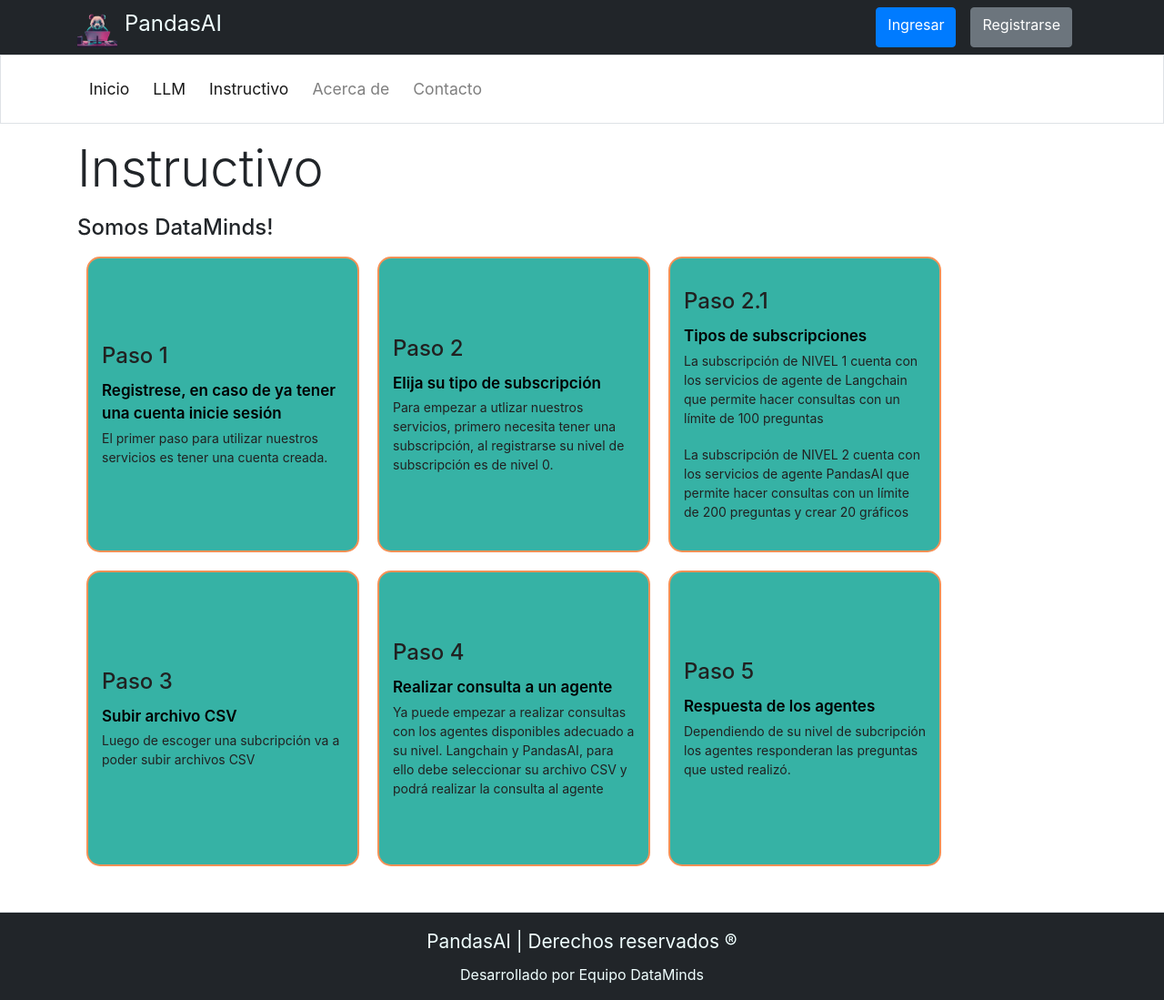
After one commit to Kaaydenn/PandasAI2, a Django app: template sitio/templates/sitio/Instructivo/instructivo.html in a window 1280 px wide. The commit adds this page. Shown: the whole page at 91% size. Run offline with Django 3.2, Linux system fonts and the light colour scheme; the template is opened without the code that fills it, so the values that code supplies are empty; some libraries are stand-ins or nearby versions.

Commit message:
instructivo

```diff
--- /dev/null
+++ b/sitio/templates/sitio/Instructivo/instructivo.html
@@ -0,0 +1,267 @@
+{% extends "sitio/layout.html" %}
+
+{% block content %}
+<style>
+    .card {
+  width: 300px;
+  height: 325px;
+  background: #36B2A5;
+  border-radius: 15px;
+  overflow: hidden;
+  display: flex;
+  flex-direction: column;
+  justify-content: center;
+  position: relative;
+  color: #212121;
+  border: 2px solid #F69156;
+  transition: all .5s ease;
+  margin: 10px;
+}
+
+.icons {
+  display: flex;
+  flex-direction: row;
+  gap: 5px;
+  position: absolute;
+  right: 15px;
+  top: 15px;
+  transition: opacity 0.5s ease;
+  opacity: 0;
+}
+
+
+
+.save {
+  background: #eb4b38;
+  color: white;
+  border: none;
+  border-radius: 5px;
+}
+
+.see-more {
+  background: #ab4b38;
+  border: none;
+  border-radius: 5px;
+  color: white;
+}
+
+.save, .see-more {
+  display: flex;
+  flex-direction: row;
+  justify-content: center;
+  gap: 5px;
+  padding: 5px;
+}
+
+.save__icon, .see-more__icon {
+  width: 15px;
+  fill: white;
+}
+
+.card__info {
+  display: flex;
+  flex-direction: column;
+  flex-grow: 1;
+  justify-content: center;
+  padding: 15px;
+  gap: 3px;
+}
+
+.page {
+  font-size: 13px;
+  font-weight: 100;
+}
+
+.title {
+  text-decoration: none;
+  font-weight: 600;
+  font-size: 17px;
+  color: black;
+}
+
+.content {
+  font-size: 14px;
+}
+
+.card:hover {
+  box-shadow: 5px 5px 10px 0px #ab4b3866;
+}
+
+.card:hover .icons {
+  z-index: 1;
+  opacity: 1;
+}
+
+.card:hover .image {
+  filter: brightness(.8);
+}
+
+.card:hover .title {
+  color: #F69156;
+}
+</style>
+<section class="row mt-3">
+
+    <!-- Titulo -->
+    <div class="col-12 mb-4 text-center text-center text-md-left">
+        <h3 class="display-4">Instructivo</h3>
+        <h4 class="h4 mt-3">Somos DataMinds!</h4>
+        <section class="container">
+            <div class ="row">
+                <div class="card">
+                    <div class="icons">
+
+                       <svg viewBox="0 0 20 20" class="see-more__icon">
+                                             <path d="M3.936,7.979c-1.116,0-2.021,0.905-2.021,2.021s0.905,2.021,2.021,2.021S5.957,11.116,5.957,10
+                                                 S5.052,7.979,3.936,7.979z M3.936,11.011c-0.558,0-1.011-0.452-1.011-1.011s0.453-1.011,1.011-1.011S4.946,9.441,4.946,10
+                                                 S4.494,11.011,3.936,11.011z M16.064,7.979c-1.116,0-2.021,0.905-2.021,2.021s0.905,2.021,2.021,2.021s2.021-0.905,2.021-2.021
+                                                 S17.181,7.979,16.064,7.979z M16.064,11.011c-0.559,0-1.011-0.452-1.011-1.011s0.452-1.011,1.011-1.011S17.075,9.441,17.075,10
+                                                 S16.623,11.011,16.064,11.011z M10,7.979c-1.116,0-2.021,0.905-2.021,2.021S8.884,12.021,10,12.021s2.021-0.905,2.021-2.021
+                                                 S11.116,7.979,10,7.979z M10,11.011c-0.558,0-1.011-0.452-1.011-1.011S9.442,8.989,10,8.989S11.011,9.441,11.011,10
+                                                 S10.558,11.011,10,11.011z"></path>
+                                         </svg>
+                     </button>
+                     </div>
+                   <div class="image"></div>
+                    <div class="card__info">
+                        <h4 class="h4 mt-3">Paso 1</h4>
+                      <a href="#" class="title">Registrese, en caso de ya tener una cuenta inicie sesión</a>
+                      <p class="content">El primer paso para utilizar nuestros servicios es tener una cuenta creada. </p>
+                    </div>
+                 </div>
+                 <div class="card">
+                    <div class="icons">
+
+
+                     </button>
+
+                       <svg viewBox="0 0 20 20" class="see-more__icon">
+                                             <path d="M3.936,7.979c-1.116,0-2.021,0.905-2.021,2.021s0.905,2.021,2.021,2.021S5.957,11.116,5.957,10
+                                                 S5.052,7.979,3.936,7.979z M3.936,11.011c-0.558,0-1.011-0.452-1.011-1.011s0.453-1.011,1.011-1.011S4.946,9.441,4.946,10
+                                                 S4.494,11.011,3.936,11.011z M16.064,7.979c-1.116,0-2.021,0.905-2.021,2.021s0.905,2.021,2.021,2.021s2.021-0.905,2.021-2.021
+                                                 S17.181,7.979,16.064,7.979z M16.064,11.011c-0.559,0-1.011-0.452-1.011-1.011s0.452-1.011,1.011-1.011S17.075,9.441,17.075,10
+                                                 S16.623,11.011,16.064,11.011z M10,7.979c-1.116,0-2.021,0.905-2.021,2.021S8.884,12.021,10,12.021s2.021-0.905,2.021-2.021
+                                                 S11.116,7.979,10,7.979z M10,11.011c-0.558,0-1.011-0.452-1.011-1.011S9.442,8.989,10,8.989S11.011,9.441,11.011,10
+                                                 S10.558,11.011,10,11.011z"></path>
+                                         </svg>
+                     </button>
+                     </div>
+                   <div class="image"></div>
+                    <div class="card__info">
+                        <h4 class="h4 mt-3">Paso 2</h4>
+                      <a href="#" class="title">Elija su tipo de subscripción</a>
+                      <p class="content">Para empezar a utlizar nuestros servicios, primero necesita tener una subscripción, al registrarse su nivel
+                        de subscripción es de nivel 0. </p>
+                    </div>
+                 </div>
+
+                 <div class="card">
+                    <div class="icons">
+
+                       <svg viewBox="0 0 20 20" class="see-more__icon">
+                                             <path d="M3.936,7.979c-1.116,0-2.021,0.905-2.021,2.021s0.905,2.021,2.021,2.021S5.957,11.116,5.957,10
+                                                 S5.052,7.979,3.936,7.979z M3.936,11.011c-0.558,0-1.011-0.452-1.011-1.011s0.453-1.011,1.011-1.011S4.946,9.441,4.946,10
+                                                 S4.494,11.011,3.936,11.011z M16.064,7.979c-1.116,0-2.021,0.905-2.021,2.021s0.905,2.021,2.021,2.021s2.021-0.905,2.021-2.021
+                                                 S17.181,7.979,16.064,7.979z M16.064,11.011c-0.559,0-1.011-0.452-1.011-1.011s0.452-1.011,1.011-1.011S17.075,9.441,17.075,10
+                                                 S16.623,11.011,16.064,11.011z M10,7.979c-1.116,0-2.021,0.905-2.021,2.021S8.884,12.021,10,12.021s2.021-0.905,2.021-2.021
+                                                 S11.116,7.979,10,7.979z M10,11.011c-0.558,0-1.011-0.452-1.011-1.011S9.442,8.989,10,8.989S11.011,9.441,11.011,10
+                                                 S10.558,11.011,10,11.011z"></path>
+                                         </svg>
+                     </button>
+                     </div>
+                   <div class="image"></div>
+                    <div class="card__info">
+                        <h4 class="h4 mt-3">Paso 2.1</h4>
+                      <a href="#" class="title">Tipos de subscripciones</a>
+                        <p class="content">La subscripción de NIVEL 1 cuenta con los servicios de agente de Langchain que permite hacer consultas
+                        con un límite de 100 preguntas </p>
+                        <p class="content">La subscripción de NIVEL 2 cuenta con los servicios de agente PandasAI que permite hacer consultas
+                            con un límite de 200 preguntas y crear 20 gráficos</p>
+                    </div>
+                 </div>
+                 <div class="card">
+                    <div class="icons">
+
+                       <svg viewBox="0 0 20 20" class="see-more__icon">
+                                             <path d="M3.936,7.979c-1.116,0-2.021,0.905-2.021,2.021s0.905,2.021,2.021,2.021S5.957,11.116,5.957,10
+                                                 S5.052,7.979,3.936,7.979z M3.936,11.011c-0.558,0-1.011-0.452-1.011-1.011s0.453-1.011,1.011-1.011S4.946,9.441,4.946,10
+                                                 S4.494,11.011,3.936,11.011z M16.064,7.979c-1.116,0-2.021,0.905-2.021,2.021s0.905,2.021,2.021,2.021s2.021-0.905,2.021-2.021
+                                                 S17.181,7.979,16.064,7.979z M16.064,11.011c-0.559,0-1.011-0.452-1.011-1.011s0.452-1.011,1.011-1.011S17.075,9.441,17.075,10
+                                                 S16.623,11.011,16.064,11.011z M10,7.979c-1.116,0-2.021,0.905-2.021,2.021S8.884,12.021,10,12.021s2.021-0.905,2.021-2.021
+                                                 S11.116,7.979,10,7.979z M10,11.011c-0.558,0-1.011-0.452-1.011-1.011S9.442,8.989,10,8.989S11.011,9.441,11.011,10
+                                                 S10.558,11.011,10,11.011z"></path>
+                                         </svg>
+                     </button>
+                     </div>
+                   <div class="image"></div>
+                    <div class="card__info">
+                        <h4 class="h4 mt-3">Paso 3</h4>
+                      <a href="#" class="title">Subir archivo CSV</a>
+                      <p class="content">Luego de escoger una subcripción va a poder subir archivos CSV</p>
+                    </div>
+                 </div>
+
+                 <div class="card">
+                    <div class="icons">
+
+                       <svg viewBox="0 0 20 20" class="see-more__icon">
+                                             <path d="M3.936,7.979c-1.116,0-2.021,0.905-2.021,2.021s0.905,2.021,2.021,2.021S5.957,11.116,5.957,10
+                                                 S5.052,7.979,3.936,7.979z M3.936,11.011c-0.558,0-1.011-0.452-1.011-1.011s0.453-1.011,1.011-1.011S4.946,9.441,4.946,10
+                                                 S4.494,11.011,3.936,11.011z M16.064,7.979c-1.116,0-2.021,0.905-2.021,2.021s0.905,2.021,2.021,2.021s2.021-0.905,2.021-2.021
+                                                 S17.181,7.979,16.064,7.979z M16.064,11.011c-0.559,0-1.011-0.452-1.011-1.011s0.452-1.011,1.011-1.011S17.075,9.441,17.075,10
+                                                 S16.623,11.011,16.064,11.011z M10,7.979c-1.116,0-2.021,0.905-2.021,2.021S8.884,12.021,10,12.021s2.021-0.905,2.021-2.021
+                                                 S11.116,7.979,10,7.979z M10,11.011c-0.558,0-1.011-0.452-1.011-1.011S9.442,8.989,10,8.989S11.011,9.441,11.011,10
+                                                 S10.558,11.011,10,11.011z"></path>
+                                         </svg>
+                     </button>
+                     </div>
+                   <div class="image"></div>
+                    <div class="card__info">
+                        <h4 class="h4 mt-3">Paso 4</h4>
+                      <a href="#" class="title">Realizar consulta a un agente</a>
+                      <p class="content">Ya puede empezar a realizar consultas con los agentes disponibles adecuado
+                         a su nivel. Langchain y PandasAI, para ello debe seleccionar su archivo CSV y podrá realizar la consulta
+                    al agente  </p>
+                    </div>
+                 </div>
+
+                 <div class="card">
+                    <div class="icons">
+
+                       <svg viewBox="0 0 20 20" class="see-more__icon">
+                                             <path d="M3.936,7.979c-1.116,0-2.021,0.905-2.021,2.021s0.905,2.021,2.021,2.021S5.957,11.116,5.957,10
+                                                 S5.052,7.979,3.936,7.979z M3.936,11.011c-0.558,0-1.011-0.452-1.011-1.011s0.453-1.011,1.011-1.011S4.946,9.441,4.946,10
+                                                 S4.494,11.011,3.936,11.011z M16.064,7.979c-1.116,0-2.021,0.905-2.021,2.021s0.905,2.021,2.021,2.021s2.021-0.905,2.021-2.021
+                                                 S17.181,7.979,16.064,7.979z M16.064,11.011c-0.559,0-1.011-0.452-1.011-1.011s0.452-1.011,1.011-1.011S17.075,9.441,17.075,10
+                                                 S16.623,11.011,16.064,11.011z M10,7.979c-1.116,0-2.021,0.905-2.021,2.021S8.884,12.021,10,12.021s2.021-0.905,2.021-2.021
+                                                 S11.116,7.979,10,7.979z M10,11.011c-0.558,0-1.011-0.452-1.011-1.011S9.442,8.989,10,8.989S11.011,9.441,11.011,10
+                                                 S10.558,11.011,10,11.011z"></path>
+                                         </svg>
+                     </button>
+                     </div>
+                   <div class="image"></div>
+                    <div class="card__info">
+                        <h4 class="h4 mt-3">Paso 5</h4>
+                      <a href="#" class="title">Respuesta de los agentes</a>
+                      <p class="content">Dependiendo de su nivel de subcripción los agentes responderan las preguntas
+                        que usted realizó.
+                      </p>
+                    </div>
+                 </div>
+
+
+
+
+            </div>
+
+            </div>
+            </div>
+        </section>
+
+
+
+
+</section>
+
+
+{% endblock %}
--- a/sitio/templates/sitio/layout.html
+++ b/sitio/templates/sitio/layout.html
@@ -75,7 +75,7 @@
                         <a class="nav-link" href="#">LLM</a>
                     </li>
                     <li class="nav-item active">
-                        <a class="nav-link" href="#">Instructivo</a>
+                        <a class="nav-link" href="{% url 'SITIO:Instructivo' %}">Instructivo</a>
                     </li>
                     <li class="nav-item">
                         <a class="nav-link" href="{% url 'SITIO:acerca_de' %}">Acerca de</a>
--- a/sitio/urls.py
+++ b/sitio/urls.py
@@ -17,6 +17,9 @@ urlpatterns = [
     # Paginas
     path('acercaDe', views.acerca_de, name="acerca_de"),
     path('simple_checkout', views.simple_checkout, name="simple_checkout"),
+    # página instructivo
+    path('Instructivo', views.Instructivo, name="Instructivo"),
+
 
     # PRODUCTOS
     path('', views.producto_index, name="producto_index"),
--- a/sitio/views.py
+++ b/sitio/views.py
@@ -252,3 +252,7 @@ def sucess(request):
     categorias = Categoria.objects.all(activo = True)
     context = {"productos":productos, "categorias":categorias}
     return render(request, 'sitio/carrito/sucess.html', context)
+
+#pagina instructivo
+def Instructivo (request):
+    return render(request, 'sitio/Instructivo/instructivo.html')
```
